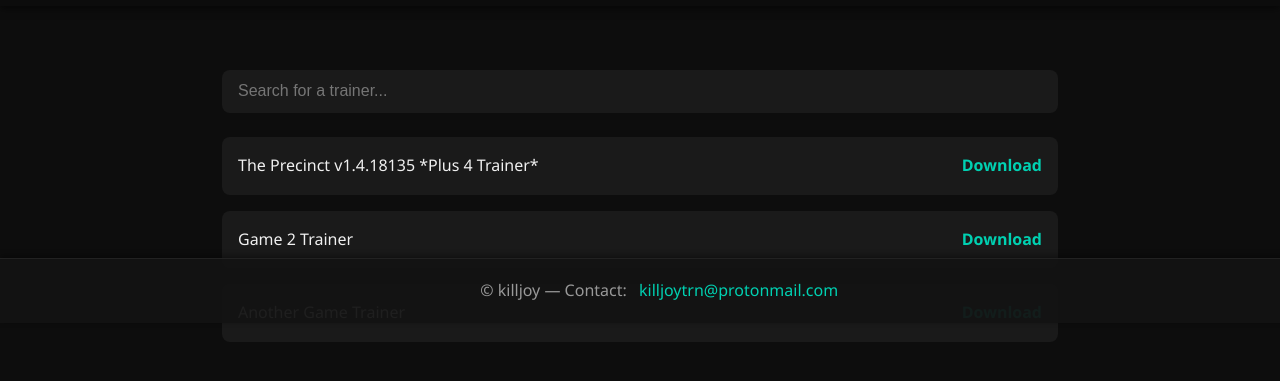
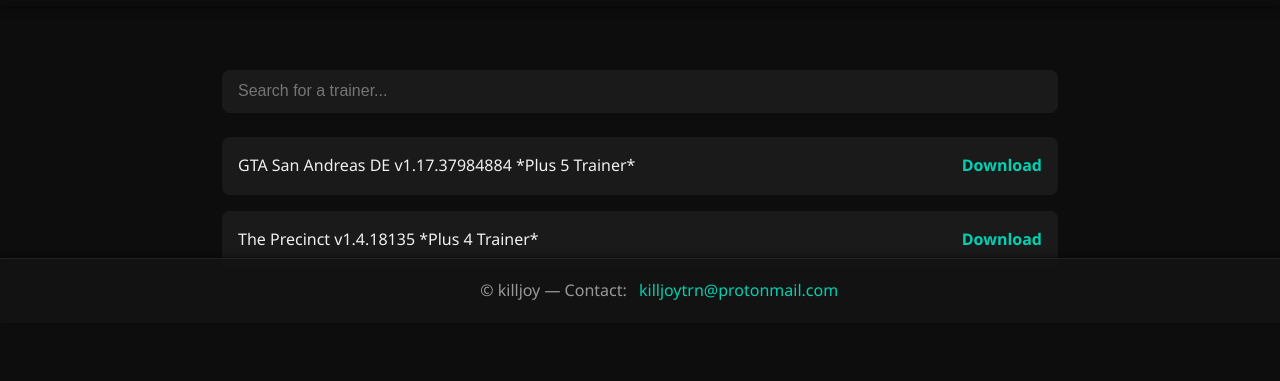
Before and after one commit to killthejoy/killthejoy.github.io, a plain HTML site: page index.html in a window 1280 px wide. Shown: the part 477-858 px from the top of the page. Drawn offline with Linux system fonts and the light colour scheme.

Commit message:
gta san andreas de +5

```diff
--- a/index.html
+++ b/index.html
@@ -166,9 +166,8 @@
     <section id="trainers">
       <input type="text" id="search" placeholder="Search for a trainer...">
       <div id="trainer-list">
-        <div class="trainer-item">The Precinct v1.4.18135 *Plus 4 Trainer* <a href="trn/the.precinct.v1.4.18135.plus.4.trainer-killjoy.rar">Download</a></div>
-        <div class="trainer-item">Game 2 Trainer <a href="trainers/game2.zip">Download</a></div>
-        <div class="trainer-item">Another Game Trainer <a href="trainers/game3.zip">Download</a></div>
+        <div class="trainer-item">GTA San Andreas DE v1.17.37984884 *Plus 5 Trainer*<a href="trn/gta.san.andreas.de.v1.17.37984884.plus.5.trainer-killjoy.rar">Download</a></div>
+        <div class="trainer-item">The Precinct v1.4.18135 *Plus 4 Trainer*<a href="trn/the.precinct.v1.4.18135.plus.4.trainer-killjoy.rar">Download</a></div>
       </div>
       <p id="no-results">Couldn't find anything matching your search.</p>
     </section>
```
